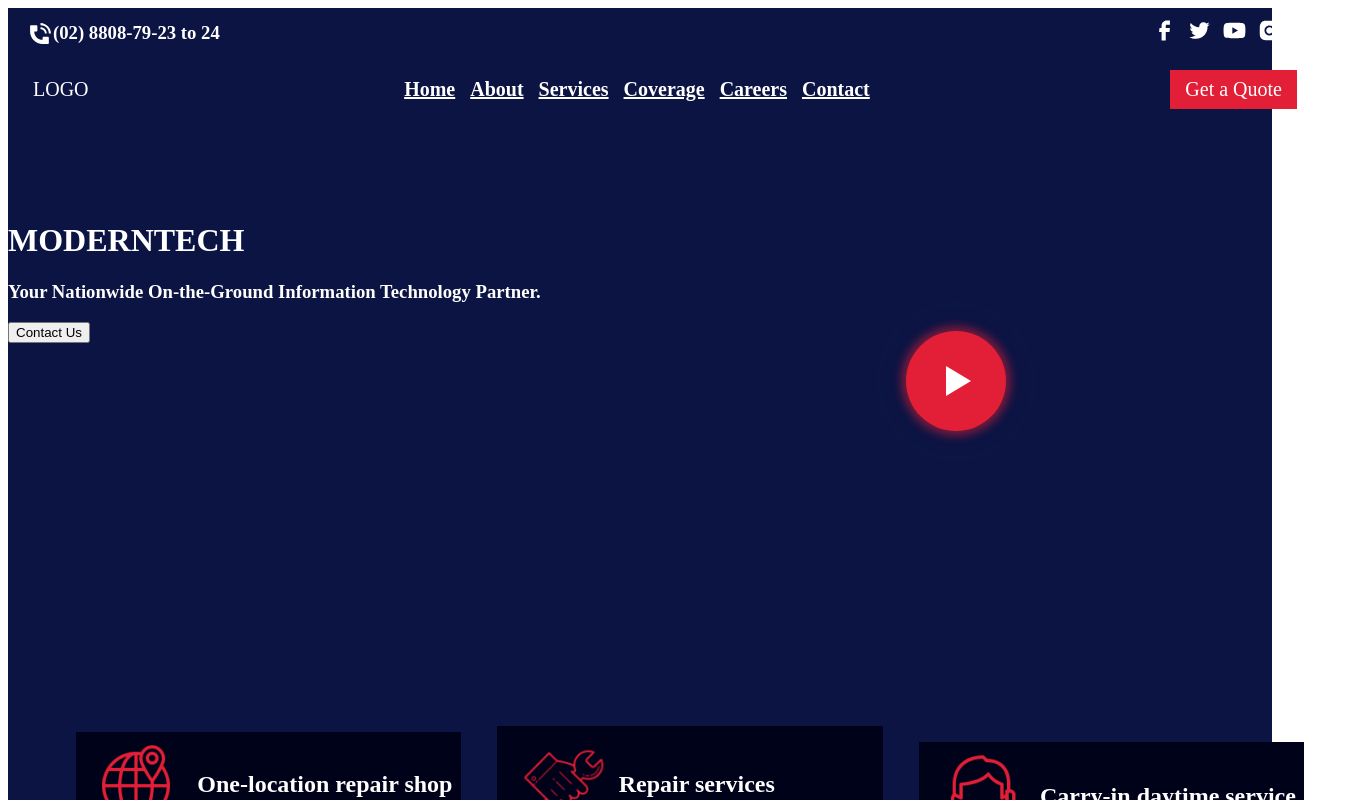
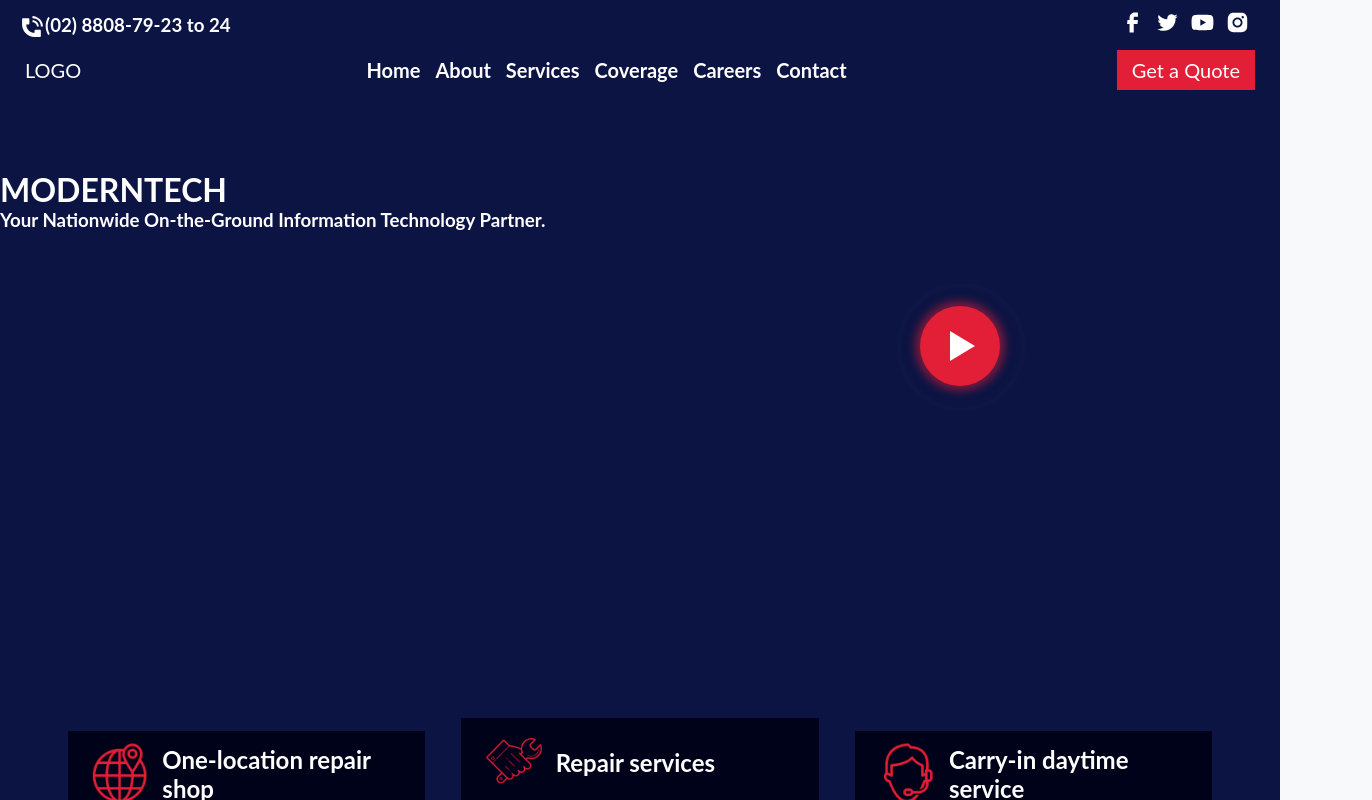
Before and after one commit to colesitecode/nextjs-web, a Next.js app: page /Hero in a window 1280 px wide. Shown: the top 800 px of the page, 1372 px wide, since content can reach past the window. Built offline with nearby package versions, Linux system fonts and the light colour scheme.

Commit message:
buttons animation

```diff
--- a/pages/Hero.js
+++ b/pages/Hero.js
@@ -6,6 +6,7 @@ import TopHeader from '../components/TopHeader'
 import NavBar from '../components/NavBar'
 import Hero_Content from '../pages/Hero_Content'
 import { PlayBtn_Animation } from '../styles/keyframes';
+import Button from '../styles/GlobalStyle'
 
 const Hero = styled.div`
   /* background-image: url('${hero_background}');
@@ -31,9 +32,6 @@ const SubHeading = styled.h3`
   color: #ffffff;
 `
 
-const Button = styled.button`
-`
-
 const Row = styled.div`
   width: 100%;
   height: 100%;
@@ -54,8 +52,8 @@ const PlayBtn = styled.div`
 `
 
 const Circle = styled.div`
-  height: 100px;
-  width: 100px;
+  height: 80px;
+  width: 80px;
   background-color: #e21f36;
   border-radius: 50%;
   position: absolute;
--- a/styles/GlobalStyle.js
+++ b/styles/GlobalStyle.js
@@ -36,7 +36,162 @@ export const Container = styled.div`
     padding-right: 30px;
     padding-left: 30px;
 }
-
 `
 
+const Button = styled.button`
+  background: #e21f36;
+  transition: background-color .4s ease-out 100ms;
+  padding: 10px 20px;
+  margin: 12px;
+  display: inline-block;
+  -webkit-transform: translate(0%, 0%);
+  transform: translate(0%, 0%);
+  overflow: hidden;
+  color: #fff;
+  font-size: 20px;
+  letter-spacing: 2.5px;
+  text-align: center;
+  text-transform: uppercase;
+  text-decoration: none;
+  -webkit-box-shadow: 0 20px 50px rgba(0, 0, 0, 0.5);
+  box-shadow: 0 20px 50px rgba(0, 0, 0, 0.5);
+  cursor: pointer;
+  &:hover{
+    background-color: #fd7e14;
+  }
+`
+
+const Span1 = styled.div`
+position: absolute;
+  top: 0px;
+  left: 0px;
+  width: 100%;
+  height: 2px;
+  background: -webkit-gradient(linear, right top, left top, from(rgba(8, 20, 43, 0)), to(#fff));
+  background: linear-gradient(to left, rgba(8, 20, 43, 0), #fff);
+  -webkit-animation: 2s animateTop linear infinite;
+  animation: 2s animateTop linear infinite;
+  @-webkit-keyframes animateTop {
+  0% {
+    -webkit-transform: translateX(100%);
+    transform: translateX(100%);
+  }
+  100% {
+    -webkit-transform: translateX(-100%);
+    transform: translateX(-100%);
+  }
+}
+
+@keyframes animateTop {
+  0% {
+    -webkit-transform: translateX(100%);
+    transform: translateX(100%);
+  }
+  100% {
+    -webkit-transform: translateX(-100%);
+    transform: translateX(-100%);
+  }
+}
+`
+
+const Span2 = styled.div`
+position: absolute;
+  top: 0px;
+  right: 0px;
+  height: 100%;
+  width: 2px;
+  background: -webkit-gradient(linear, left bottom, left top, from(rgba(8, 20, 43, 0)), to(#fff));
+  background: linear-gradient(to top, rgba(8, 20, 43, 0), #fff);
+  -webkit-animation: 2s animateRight linear -1s infinite;
+  animation: 2s animateRight linear -1s infinite;
+  @-webkit-keyframes animateRight {
+  0% {
+    -webkit-transform: translateY(100%);
+    transform: translateY(100%);
+  }
+  100% {
+    -webkit-transform: translateY(-100%);
+    transform: translateY(-100%);
+  }
+}
+
+@keyframes animateRight {
+  0% {
+    -webkit-transform: translateY(100%);
+    transform: translateY(100%);
+  }
+  100% {
+    -webkit-transform: translateY(-100%);
+    transform: translateY(-100%);
+  }
+}
+`
+
+const Span3 = styled.div`
+position: absolute;
+  bottom: 0px;
+  left: 0px;
+  width: 100%;
+  height: 2px;
+  background: -webkit-gradient(linear, left top, right top, from(rgba(8, 20, 43, 0)), to(#fff));
+  background: linear-gradient(to right, rgba(8, 20, 43, 0), #fff);
+  -webkit-animation: 2s animateBottom linear infinite;
+  animation: 2s animateBottom linear infinite;
+  @-webkit-keyframes animateBottom {
+  0% {
+    -webkit-transform: translateX(-100%);
+    transform: translateX(-100%);
+  }
+  100% {
+    -webkit-transform: translateX(100%);
+    transform: translateX(100%);
+  }
+}
+
+@keyframes animateBottom {
+  0% {
+    -webkit-transform: translateX(-100%);
+    transform: translateX(-100%);
+  }
+  100% {
+    -webkit-transform: translateX(100%);
+    transform: translateX(100%);
+  }
+}
+`
+
+const Span4 = styled.div`
+position: absolute;
+  top: 0px;
+  left: 0px;
+  height: 100%;
+  width: 2px;
+  background: -webkit-gradient(linear, left top, left bottom, from(rgba(8, 20, 43, 0)), to(#fff));
+  background: linear-gradient(to bottom, rgba(8, 20, 43, 0), #fff);
+  -webkit-animation: 2s animateLeft linear -1s infinite;
+  animation: 2s animateLeft linear -1s infinite;
+  @-webkit-keyframes animateLeft {
+  0% {
+    -webkit-transform: translateY(-100%);
+    transform: translateY(-100%);
+  }
+  100% {
+    -webkit-transform: translateY(100%);
+    transform: translateY(100%);
+  }
+}
+
+@keyframes animateLeft {
+  0% {
+    -webkit-transform: translateY(-100%);
+    transform: translateY(-100%);
+  }
+  100% {
+    -webkit-transform: translateY(100%);
+    transform: translateY(100%);
+  }
+}
+`
+
+
 export default GlobalStyles;
```
